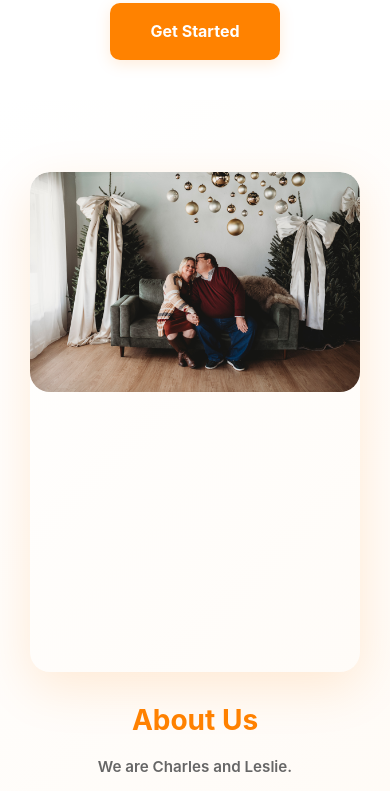
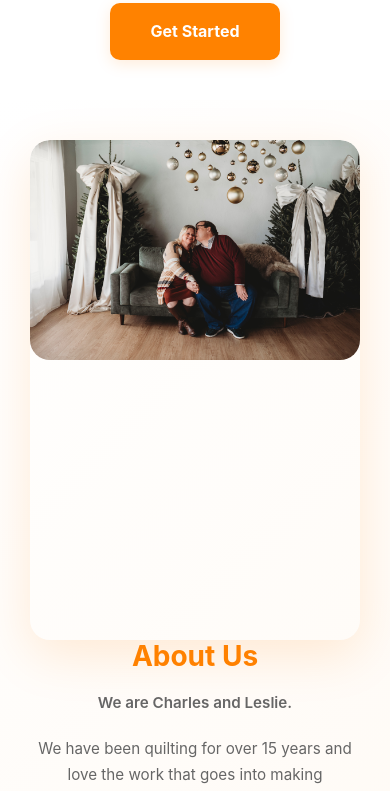
Before and after one commit to CalebOsborne/VPW, a plain HTML site: page index.html in a window 390 px wide. Shown: the part 2653-3444 px from the top of the page. Drawn offline with Linux system fonts and the light colour scheme.

Commit message:
Group couple photo and about section together on mobile with wrapper

```diff
--- a/styles.css
+++ b/styles.css
@@ -1831,7 +1831,13 @@ footer {
         display: none !important;
     }
 
-    /* Show about couple photo on mobile */
+    /* Show about couple photo on mobile - wrap together */
+    .about-wrapper-new {
+        display: flex;
+        flex-direction: column;
+        gap: 1.5rem;
+    }
+
     .about-image-container,
     .about-couple-photo {
         display: block !important;
@@ -1839,13 +1845,19 @@ footer {
 
     .about-image-container {
         max-width: 100%;
-        margin: 2rem auto;
+        margin: 0 auto;
+        order: 1;
     }
 
     .about-couple-photo {
         width: 100%;
         height: auto;
         min-height: auto;
+    }
+
+    .about-content-new {
+        order: 2;
+        margin-top: 0;
     }
 
     /* Simplify hero section */
```
